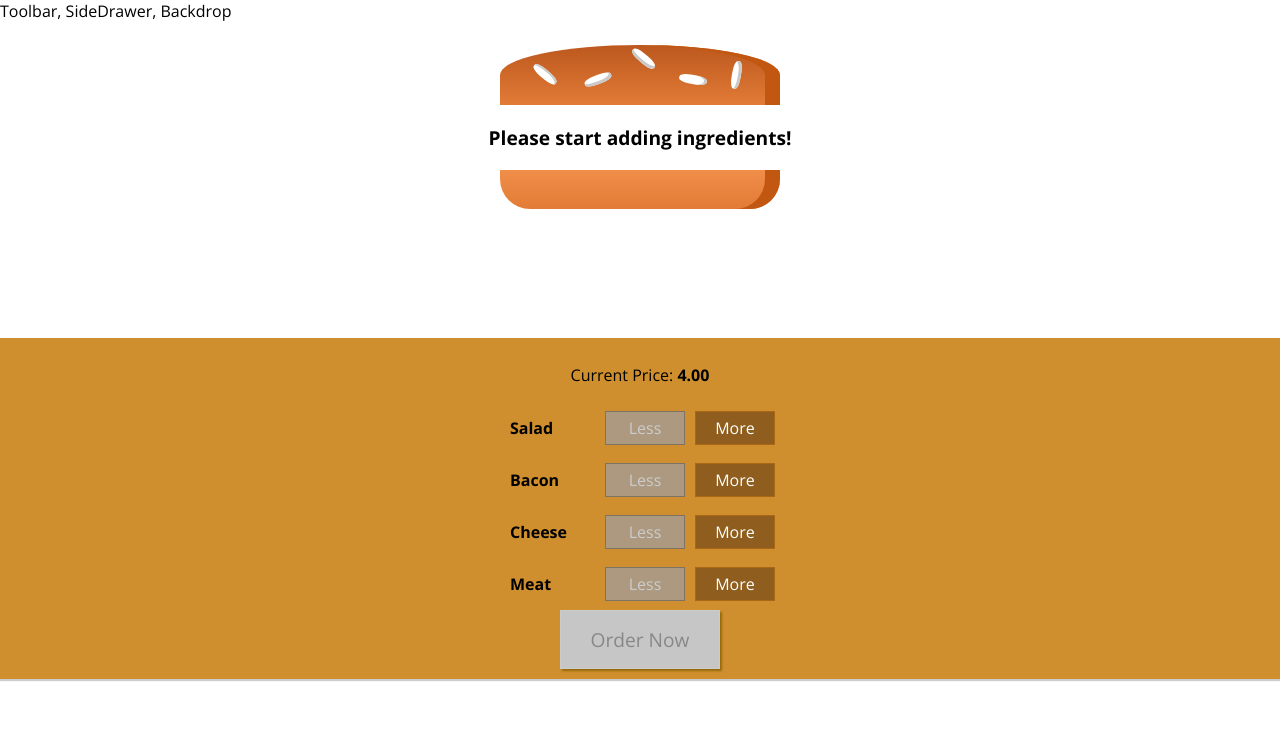
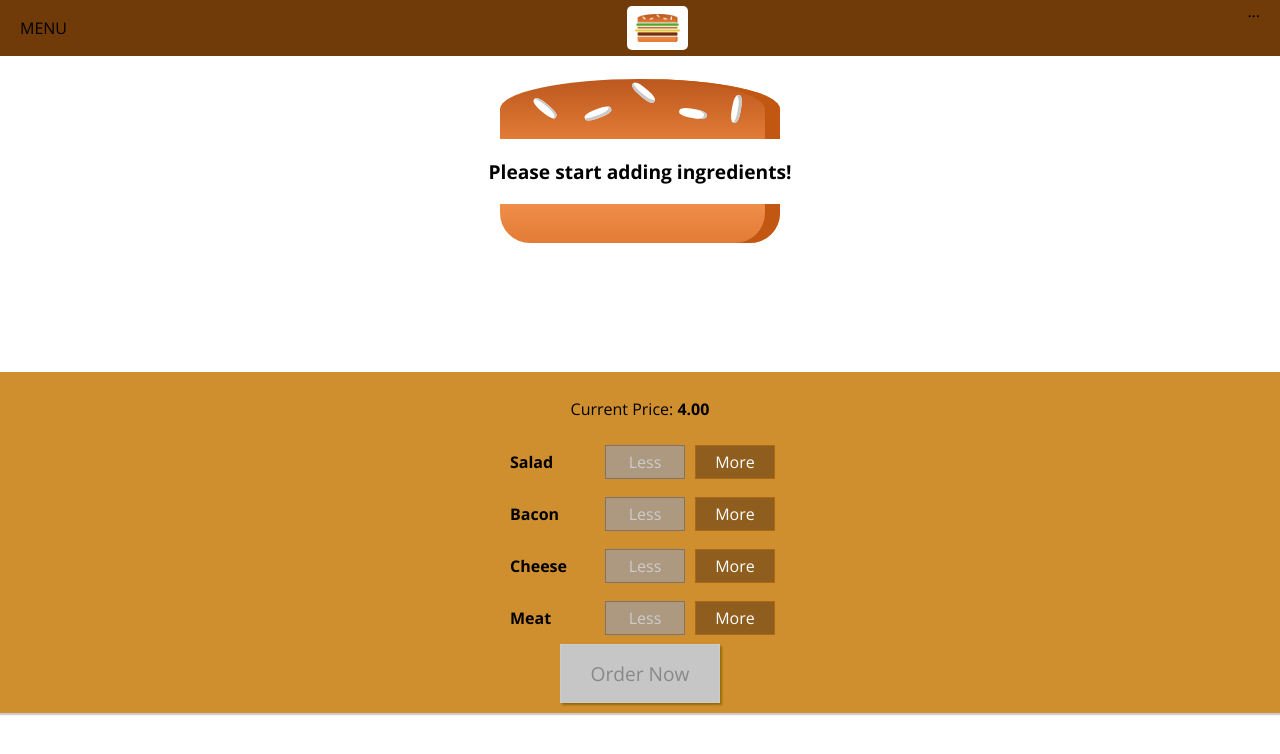
Before and after one commit to brunonavarrete/react-hamburger, a React app: page / in a window 1280 px wide. Shown: the top 754 px of the page. Built offline with nearby package versions, Linux system fonts and the light colour scheme.

Commit message:
added toolbar and logo

```diff
--- a/src/components/Burger/OrderSummary/OrderSummary.js
+++ b/src/components/Burger/OrderSummary/OrderSummary.js
@@ -15,7 +15,12 @@
 		<Aux>
 			<h3>Your order</h3>
 			<p>A delicious burger with:</p>
-			<ul>{ingredientSummary}</ul>
+			<ul>
+				{ingredientSummary}
+			</ul>
+			<p>
+				<strong>Total Price: {props.price.toFixed(2)}</strong>
+			</p>
 			<p>Continue to checkout?</p>
 			<Button btnType="Danger" clicked={ props.purchaseCancelled }>Cancel</Button>
 			<Button btnType="Success" clicked={ props.purchaseContinued }>Continue</Button>
--- a/src/components/Layout/Layout.css
+++ b/src/components/Layout/Layout.css
@@ -1,3 +1,3 @@
 .Content {
-	margin-top: 16px;
+	margin-top: 72px;
 }
--- a/src/components/Layout/Layout.js
+++ b/src/components/Layout/Layout.js
@@ -1,10 +1,11 @@
 import React from 'react';
 import Aux from '../../hoc/Aux';
 import classes from './Layout.css'
+import Toolbar from '../Navigation/Toolbar/Toolbar'
 
 const layout = (props) => (
 	<Aux>
-	    <div>Toolbar, SideDrawer, Backdrop</div>
+	    <Toolbar />
 	    <main className={ classes.Content }>
 	    	{ props.children }
 	    </main>
--- /dev/null
+++ b/src/components/Logo/Logo.css
@@ -0,0 +1,11 @@
+.Logo {
+	background-color: white;
+	padding: 8px;
+	height: 80%;
+	box-sizing: border-box;
+	border-radius: 5px;
+}
+
+.Logo img {
+	height: 100%;
+}
--- /dev/null
+++ b/src/components/Logo/Logo.js
@@ -0,0 +1,11 @@
+import React from 'react';
+import burgerLogo from '../../assets/burger-logo.png'
+import classes from './Logo.css'
+
+const logo = (props) => (
+	<div className={ classes.Logo }>
+		<img src={ burgerLogo } alt="Logo" />
+	</div>
+	)
+
+export default logo;
--- /dev/null
+++ b/src/components/Navigation/Toolbar/Toolbar.css
@@ -0,0 +1,18 @@
+.Toolbar {
+	height: 56px;
+	width: 100%;
+	position: fixed;
+	top: 0;
+	left: 0;
+	background-color: #703b09;
+	display: flex;
+	justify-content: space-between;
+	align-items: center;
+	padding: 0 20px;
+	box-sizing: border-box;
+	z-index: 90;
+}
+
+.Toolbar nav {
+	height: 100%;
+}
--- /dev/null
+++ b/src/components/Navigation/Toolbar/Toolbar.js
@@ -0,0 +1,15 @@
+import React from 'react';
+import classes from './Toolbar.css';
+import Logo from '../../Logo/Logo'
+
+const toolbar = (props) => (
+	<header className={ classes.Toolbar }>
+		<div>MENU</div>
+		<Logo />
+		<nav>
+			...
+		</nav>
+	</header>
+)
+
+export default toolbar;
--- a/src/containers/BurgerBuilder/BurgerBuilder.js
+++ b/src/containers/BurgerBuilder/BurgerBuilder.js
@@ -94,6 +94,7 @@
 				 modalClosed={ this.purchaseCancelHandler }>
 					<OrderSummary
 					 ingredients={ this.state.ingredients }
+					 price={ this.state.totalPrice }
 					 purchaseCancelled={ this.purchaseCancelHandler }
 					 purchaseContinued={ this.purchaseContinueHandler } />
 				</Modal>
```
Also changed, not shown: src/assets/burger-logo.png (added).
